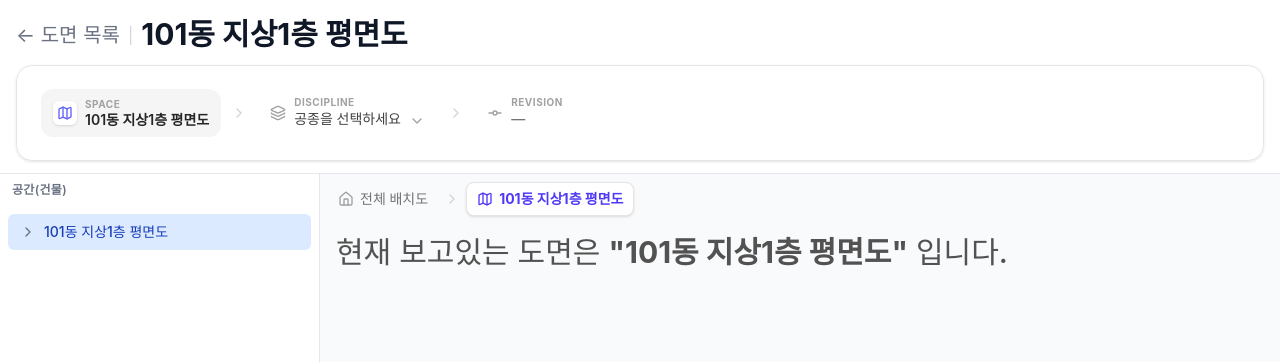
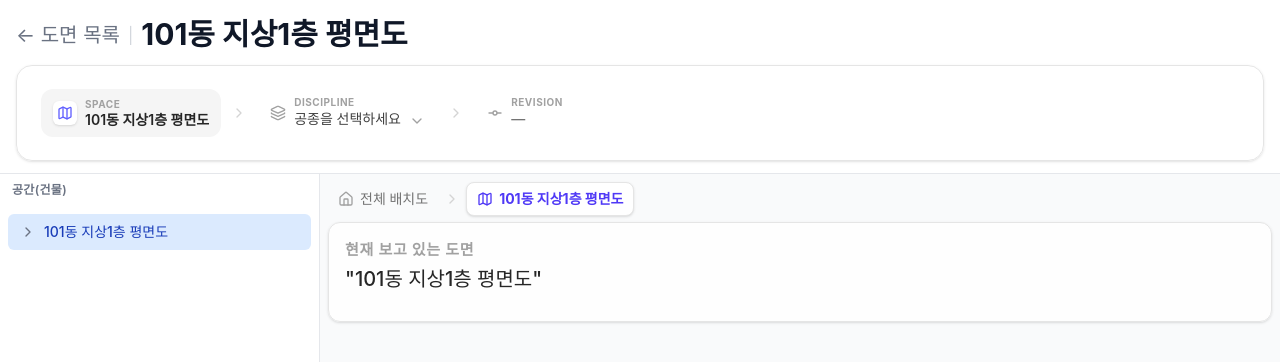
Before and after one commit to seong5/TimworkAssignment, a React (Vite) app: page /drawing/101building in a window 1280 px wide. Shown: the top 362 px of the page. Built offline with nearby package versions, Linux system fonts and the light colour scheme.

Commit message:
보고있는 도면과 변경사항 디자인 수정

```diff
--- a/src/features/drawing-explorer/ui/Breadcrumb.tsx
+++ b/src/features/drawing-explorer/ui/Breadcrumb.tsx
@@ -17,6 +17,7 @@ export interface BreadcrumbProps {
   revisionVersion?: string | null
   revisionDate?: string | null
   revisionChanges?: string[]
+  trailing?: React.ReactNode
 }
 
 export function Breadcrumb({
@@ -28,6 +29,7 @@ export function Breadcrumb({
   revisionVersion = null,
   revisionDate = null,
   revisionChanges = [],
+  trailing,
 }: BreadcrumbProps) {
   const spaceCrumbs: CrumbItem[] = pathIds.map((id) => ({
     id,
@@ -49,7 +51,8 @@ export function Breadcrumb({
 
   return (
     <div className="flex flex-col gap-1.5">
-      <nav aria-label="현재 위치" className="flex items-center">
+      <div className="flex items-center gap-2">
+        <nav aria-label="현재 위치" className="flex min-w-0 items-center">
           {path.length === 0 ? (
             <div className="flex items-center gap-2 rounded-lg border border-dashed border-neutral-300 bg-neutral-100/50 px-6 py-4">
               <MapPin className="h-4 w-4 animate-bounce text-neutral-400" />
@@ -65,7 +68,10 @@ export function Breadcrumb({
                 const isRevision = item.type === 'revision'
 
                 return (
-                <li key={`${item.type}-${item.id}`} className="flex items-center gap-1 sm:gap-1.5">
+                  <li
+                    key={`${item.type}-${item.id}`}
+                    className="flex items-center gap-1 sm:gap-1.5"
+                  >
                     {!isFirst && (
                       <ChevronRight className="h-4 w-4 shrink-0 text-neutral-300" aria-hidden />
                     )}
@@ -101,34 +107,45 @@ export function Breadcrumb({
             </ol>
           )}
         </nav>
+        {trailing != null ? <div className="shrink-0">{trailing}</div> : null}
+      </div>
       {drawingName && (
-        <div className="p-2">
-          <p className="text-[30px] font-medium text-neutral-600">
-            현재 보고있는 도면은
+        <div className="rounded-xl border border-neutral-200 bg-white/80 px-4 py-4 shadow-sm">
+          <div className="mb-3">
+            <span className="mb-1 block text-[15px] font-bold uppercase tracking-wider text-neutral-400">
+              현재 보고 있는 도면
+            </span>
+            <p className="text-[20px] font-medium leading-snug text-neutral-800">
               {disciplineShort ? (
                 <>
+                  <span>"{drawingName}"</span>
+                  <span className="text-indigo-600">
                     {' '}
-                <strong>"{drawingName}"</strong>의 <strong>{disciplineShort}</strong>
-                <strong>
-                  {revisionVersion
-                    ? ` ${revisionDate ? `${revisionVersion} (${revisionDate})` : revisionVersion}`
-                    : ''}
-                </strong>
-                <span className="font-medium"> 입니다.</span>
+                    · {disciplineShort}
+                    {revisionVersion && (
+                      <span>
+                        {' '}
+                        {revisionDate ? `${revisionVersion} (${revisionDate})` : revisionVersion}
+                      </span>
+                    )}
+                  </span>
                 </>
               ) : (
-              <>
-                {' '}
-                <strong>"{drawingName}"</strong>
-                <span className="font-medium"> 입니다.</span>
-              </>
+                <span>"{drawingName}"</span>
               )}
             </p>
+          </div>
           {revisionChanges.length > 0 && (
-            <p className="mt-1 text-neutral-600 text-[30px] font-medium">
-              <span>변경 사항 : </span>
-              <strong> {revisionChanges.join(', ')} </strong>
-            </p>
+            <div>
+              <span className="mb-1 block text-[15px] font-bold uppercase tracking-wider text-neutral-400">
+                변경 사항
+              </span>
+              <ul className="list-inside list-disc space-y-0.5 text-[20px] text-neutral-700">
+                {revisionChanges.map((change, i) => (
+                  <li key={i}>{change}</li>
+                ))}
+              </ul>
+            </div>
           )}
         </div>
       )}
--- a/src/features/drawing-explorer/ui/RevisionCompareView.tsx
+++ b/src/features/drawing-explorer/ui/RevisionCompareView.tsx
@@ -54,15 +54,15 @@ function ComparePanel({
         <div className="shrink-0 space-y-2 border-t border-neutral-100 px-4 py-3">
           {description != null && description !== '' && (
             <div>
-              <span className="text-[10px] font-semibold uppercase tracking-wider text-neutral-400">
+              <span className="mb-0.5 block text-[10px] font-bold uppercase tracking-wider text-neutral-400">
                 설명
               </span>
-              <p className="mt-0.5 text-sm text-neutral-700">{description}</p>
+              <p className="text-sm text-neutral-700">{description}</p>
             </div>
           )}
           {Array.isArray(changes) && changes.length > 0 && (
             <div>
-              <span className="text-[10px] font-semibold uppercase tracking-wider text-neutral-400">
+              <span className="mb-0.5 block text-[10px] font-bold uppercase tracking-wider text-neutral-400">
                 변경 사항
               </span>
               <ul className="mt-0.5 list-inside list-disc space-y-0.5 text-sm text-neutral-700">
--- a/src/pages/DrawingExplorerPage.tsx
+++ b/src/pages/DrawingExplorerPage.tsx
@@ -454,17 +454,17 @@ export function DrawingExplorerPage() {
                       selection.disciplineKey,
                       selection.revisionVersion,
                     )}
+                    trailing={
+                      isCurrentLatestRevision ? (
+                        <span
+                          className="rounded-full bg-emerald-100 px-2.5 py-1 text-xs font-semibold text-emerald-700"
+                          title="현재 보고 있는 도면은 이 공종의 최신 리비전입니다"
+                        >
+                          ★ 최신 도면
+                        </span>
+                      ) : undefined
+                    }
                   />
-                  {isCurrentLatestRevision && (
-                    <div className="mt-2 flex items-center justify-start">
-                      <span
-                        className="rounded-full bg-emerald-100 px-2.5 py-1 text-xs font-semibold text-emerald-700"
-                        title="현재 보고 있는 도면은 이 공종의 최신 리비전입니다"
-                      >
-                        ★ 최신 도면
-                      </span>
-                    </div>
-                  )}
                 </div>
                 <DrawingViewer
                   imageFilename={getImageForSelection(data, selection)}
```
Lines whose indentation alone changed are shown as unchanged.
